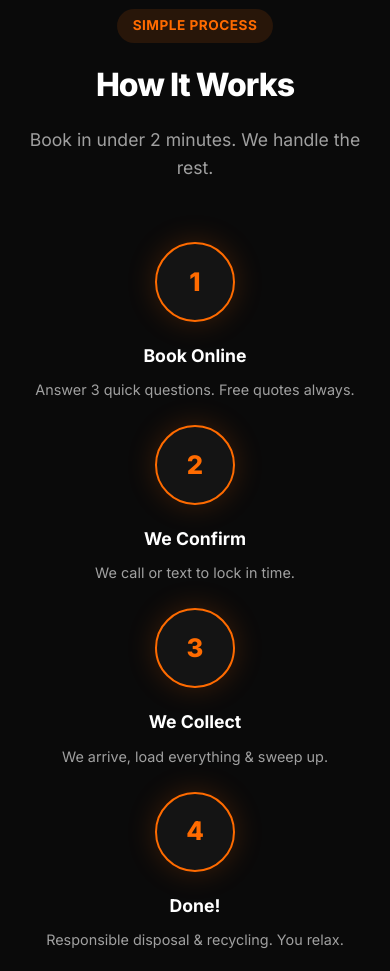
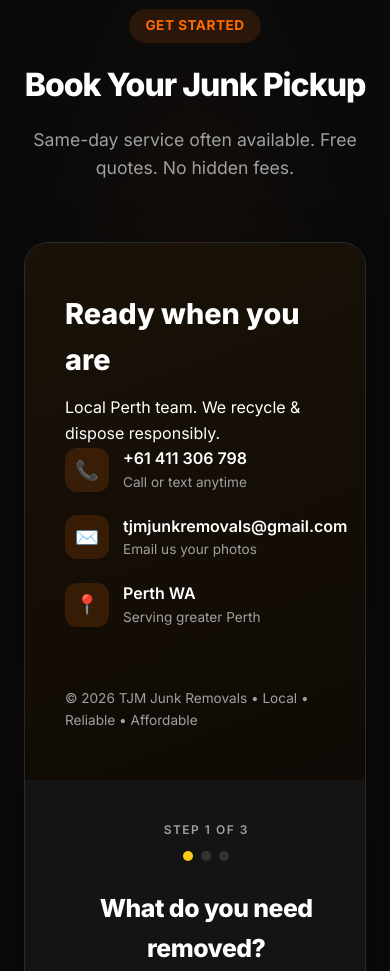
Before and after one commit to Hilarysuku/tjmjunkremovals, a plain HTML site: page index.html in a window 390 px wide. Shown: the part 7720-8691 px from the top of the page. Drawn offline with Linux system fonts and the light colour scheme.

```diff
--- a/index.html
+++ b/index.html
@@ -216,24 +216,6 @@
     .ba-info { padding: 18px 20px; }
     .ba-info h4 { font-weight: 700; margin-bottom: 4px; font-size: 1rem; }
     .ba-info p { color: var(--text-muted); font-size: 0.88rem; }
-    /* HOW IT WORKS */
-    .steps {
-      max-width: 1000px; margin: 0 auto;
-      display: grid; grid-template-columns: repeat(4, 1fr); gap: 24px; position: relative;
-    }
-    .steps::before {
-      content: ''; position: absolute; top: 40px; left: 10%; right: 10%; height: 2px;
-      background: linear-gradient(90deg, var(--orange), transparent, var(--orange)); z-index: 0;
-    }
-    .step { text-align: center; position: relative; z-index: 1; }
-    .step-num {
-      width: 80px; height: 80px; background: var(--bg-card); border: 2px solid var(--orange);
-      border-radius: 50%; display: flex; align-items: center; justify-content: center;
-      font-size: 1.6rem; font-weight: 800; color: var(--orange); margin: 0 auto 20px;
-      box-shadow: 0 0 30px rgba(255,107,0,0.2);
-    }
-    .step h4 { font-size: 1.1rem; margin-bottom: 8px; }
-    .step p { color: var(--text-muted); font-size: 0.9rem; }
     /* BOOKING */
     .booking-section { background: radial-gradient(ellipse at center, rgba(255,107,0,0.08) 0%, transparent 70%); }
     .booking-container {
@@ -400,13 +382,10 @@
       .hero-text p { margin-left: auto; margin-right: auto; }
       .hero-badges, .hero-cta { justify-content: center; }
       .hero-visual { order: -1; }
-      .steps { grid-template-columns: 1fr 1fr; }
-      .steps::before { display: none; }
       .booking-container { grid-template-columns: 1fr; }
       .footer-content { grid-template-columns: 1fr 1fr; }
     }
     @media (max-width: 560px) {
-      .steps { grid-template-columns: 1fr; }
       .footer-content { grid-template-columns: 1fr; }
       .option-btn { min-width: 120px; padding: 12px 20px; font-size: 0.95rem; }
     }
@@ -424,7 +403,6 @@
         <li><a href="#home" class="active">Home</a></li>
         <li><a href="#services">Services</a></li>
         <li><a href="#before-after">Before & After</a></li>
-        <li><a href="#how">How It Works</a></li>
         <li><a href="#book">Book Now</a></li>
       </ul>
       <a href="#book" class="btn btn-primary">BOOK NOW</a>
@@ -538,7 +516,6 @@
       <button class="ba-tab" data-filter="metal">Metal</button>
     </div>
     <div class="ba-gallery">
-      <!-- keep all your existing before/after items exactly the same -->
       <div class="ba-item ba-1 fade-up" data-category="household">
         <div class="ba-images">
           <div class="before"><img src="CC78448E-6DD0-4B27-A63A-1D5BCD803941.jpeg" alt="Before" style="width:100%; height:100%; object-fit:cover;"></div>
@@ -662,37 +639,6 @@
     </div>
   </section>
 
-  <!-- HOW IT WORKS -->
-  <section class="section" id="how">
-    <div class="section-header fade-up">
-      <div class="label">SIMPLE PROCESS</div>
-      <h2>How It Works</h2>
-      <p>Book in under 2 minutes. We handle the rest.</p>
-    </div>
-    <div class="steps">
-      <div class="step fade-up">
-        <div class="step-num">1</div>
-        <h4>Book Online</h4>
-        <p>Answer 3 quick questions. Free quotes always.</p>
-      </div>
-      <div class="step fade-up">
-        <div class="step-num">2</div>
-        <h4>We Confirm</h4>
-        <p>We call or text to lock in time.</p>
-      </div>
-      <div class="step fade-up">
-        <div class="step-num">3</div>
-        <h4>We Collect</h4>
-        <p>We arrive, load everything & sweep up.</p>
-      </div>
-      <div class="step fade-up">
-        <div class="step-num">4</div>
-        <h4>Done!</h4>
-        <p>Responsible disposal & recycling. You relax.</p>
-      </div>
-    </div>
-  </section>
-
   <!-- BOOKING -->
   <section class="section booking-section" id="book">
     <div class="section-header fade-up">
@@ -732,7 +678,7 @@
         </div>
       </div>
 
-      <!-- ===== NEW MULTI-STEP FORM ===== -->
+      <!-- ===== MULTI-STEP FORM ===== -->
       <div class="booking-form">
         <div id="formSteps">
           <div class="step-indicator" id="stepLabel">STEP 1 OF 3</div>
@@ -833,7 +779,6 @@
       </div>
       <div class="footer-col">
         <h4>Company</h4>
-        <a href="#how">How It Works</a>
         <a href="#before-after">Before & After</a>
         <a href="#book">Book Online</a>
         <a href="tel:+61411306798">Call Us</a>
@@ -1004,7 +949,6 @@
       submitBtn.classList.add('loading');
       submitBtn.textContent = 'Sending...';
 
-      // Build the data
       const formData = new FormData();
       formData.append('_subject', `New Junk Quote – ${selectedType} (${selectedSize})`);
       formData.append('_template', 'table');
@@ -1017,17 +961,14 @@
       formData.append('_captcha', 'false');
 
       try {
-        // Sends email to tjmjunkremovals@gmail.com – no app opens
         await fetch('https://formsubmit.co/ajax/tjmjunkremovals@gmail.com', {
           method: 'POST',
           body: formData
         });
 
-        // Show success
         document.getElementById('formSteps').style.display = 'none';
         document.getElementById('formSuccess').classList.add('show');
       } catch (err) {
-        // Fallback: open SMS if email service fails
         const msg = `New Quote Request:\nType: ${selectedType}\nSize: ${selectedSize}\nName: ${name}\nPhone: ${phone}\nAddress: ${address}\nNotes: ${notes || 'None'}`;
         window.location.href = `sms:+61411306798?body=${encodeURIComponent(msg)}`;
       } finally {
```
